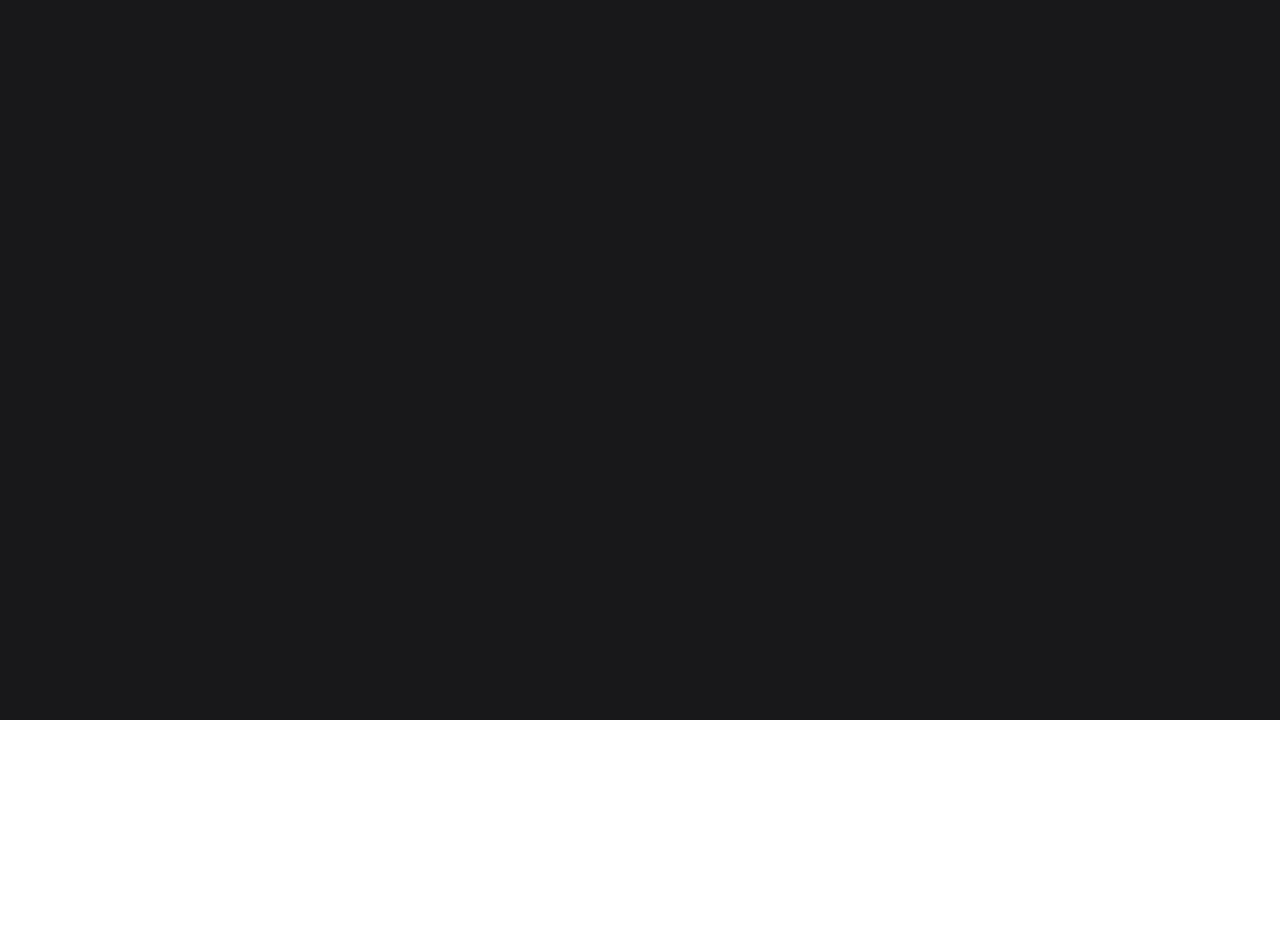
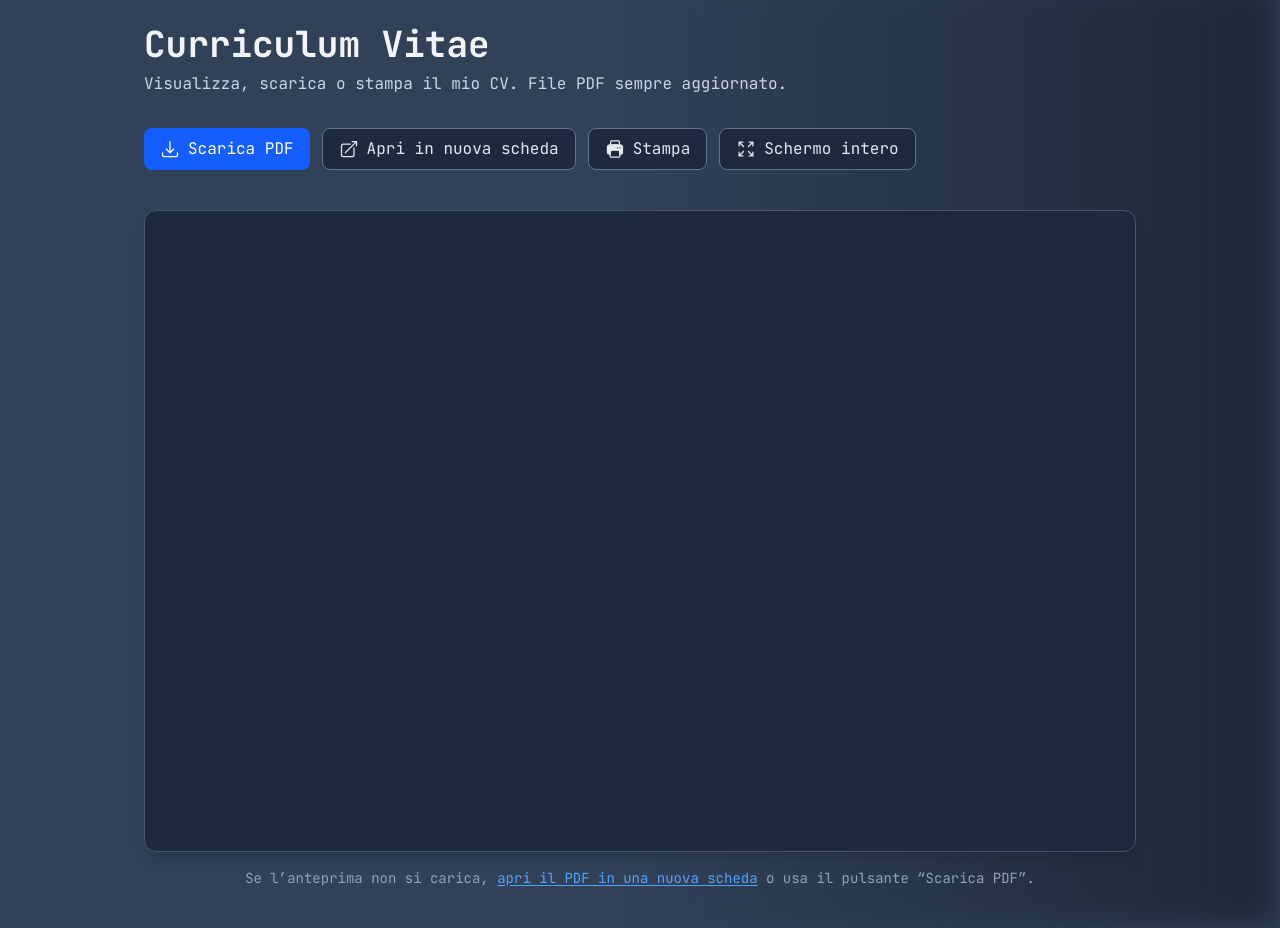
Before and after one commit to dpalexandru/dpalexandru.com, a React (Vite) app: page /cv in a window 1280 px wide. Shown: the part 80-1008 px from the top of the page. Before the commit the page ends 800 px from the top, so only its background shows below. Built offline with nearby package versions, Linux system fonts and the light colour scheme.

Commit message:
[add] cv page, view and download options

```diff
--- a/src/App.jsx
+++ b/src/App.jsx
@@ -5,6 +5,8 @@ import Home from './components/Home';
 import About from './components/About';
 import Portfolio from './components/Portfolio';
 import Contact from './components/Contact';
+import CVPage from "./pages/CVPage";
+
 import './index.css'
 
 
@@ -18,6 +20,7 @@ function App() {
           <Route path="/about" element={<About />} />
           <Route path="/portfolio" element={<Portfolio />} />
           <Route path="/contact" element={<Contact />} />
+          <Route path="/cv" element={<CVPage />} />
         </Routes>
       </Router>
     </div>
--- /dev/null
+++ b/src/pages/CVPage.jsx
@@ -0,0 +1,139 @@
+import { useEffect, useRef, useState } from "react";
+import {
+  ArrowDownTrayIcon,
+  ArrowsPointingOutIcon,
+  PrinterIcon,
+  ArrowTopRightOnSquareIcon,
+  XMarkIcon,
+} from "@heroicons/react/24/solid";
+
+const CV_URL = "/Alexandru-Dessanai-CV-2025.pdf";
+
+export default function CVPage() {
+  const [fullscreen, setFullscreen] = useState(false);
+  const closeBtnRef = useRef(null);
+
+  // Chiudi con ESC nel fullscreen
+  useEffect(() => {
+    const onKey = (e) => e.key === "Escape" && setFullscreen(false);
+    document.addEventListener("keydown", onKey);
+    return () => document.removeEventListener("keydown", onKey);
+  }, []);
+
+  const handlePrint = () => {
+    window.open(CV_URL, "_blank", "noopener,noreferrer");
+  };
+
+  return (
+    <div className="relative text-slate-100 min-h-screen overflow-hidden">
+      {/* layer di base */}
+      <div className="absolute inset-0 bg-slate-700" />
+      <div className="absolute inset-y-0 right-0 w-1/2 bg-gradient-to-l from-gray-800 to-transparent filter blur-lg" />
+
+      {/* contenuto */}
+      <main className="relative z-10 max-w-5xl mx-auto px-4 py-10">
+        {/* Titolo + descrizione */}
+        <h1 className="text-3xl md:text-4xl font-bold mb-2 text-slate-100">
+          Curriculum Vitae
+        </h1>
+        <p className="text-slate-300 mb-8">
+          Visualizza, scarica o stampa il mio CV. File PDF sempre aggiornato.
+        </p>
+
+        {/* Barra azioni */}
+        <div className="flex flex-wrap gap-3 mb-10">
+          <a
+            href={CV_URL}
+            download
+            className="inline-flex items-center gap-2 rounded-lg bg-blue-600 px-4 py-2 text-white hover:bg-blue-700 transition"
+          >
+            <ArrowDownTrayIcon className="h-5 w-5" />
+            <span>Scarica PDF</span>
+          </a>
+
+          <button
+            type="button"
+            onClick={() => window.open(CV_URL, "_blank", "noopener,noreferrer")}
+            className="inline-flex items-center gap-2 rounded-lg border border-slate-500 bg-slate-800 px-4 py-2 text-slate-200 hover:bg-slate-700 transition"
+          >
+            <ArrowTopRightOnSquareIcon className="h-5 w-5" />
+            <span>Apri in nuova scheda</span>
+          </button>
+
+          <button
+            type="button"
+            onClick={handlePrint}
+            className="inline-flex items-center gap-2 rounded-lg border border-slate-500 bg-slate-800 px-4 py-2 text-slate-200 hover:bg-slate-700 transition"
+          >
+            <PrinterIcon className="h-5 w-5" />
+            <span>Stampa</span>
+          </button>
+
+          <button
+            type="button"
+            onClick={() => setFullscreen(true)}
+            className="inline-flex items-center gap-2 rounded-lg border border-slate-500 bg-slate-800 px-4 py-2 text-slate-200 hover:bg-slate-700 transition"
+          >
+            <ArrowsPointingOutIcon className="h-5 w-5" />
+            <span>Schermo intero</span>
+          </button>
+        </div>
+
+        {/* Viewer PDF */}
+        <div className="overflow-hidden rounded-xl border border-slate-600 bg-slate-800 shadow-lg">
+          <iframe
+            title="Anteprima CV"
+            src={`${CV_URL}#view=FitH`}
+            className="h-[80vh] w-full"
+          />
+        </div>
+
+        <p className="mt-4 text-center text-sm text-slate-400">
+          Se l’anteprima non si carica,{" "}
+          <a
+            href={CV_URL}
+            target="_blank"
+            rel="noopener noreferrer"
+            className="text-blue-400 underline underline-offset-2 hover:text-blue-300"
+          >
+            apri il PDF in una nuova scheda
+          </a>{" "}
+          o usa il pulsante “Scarica PDF”.
+        </p>
+      </main>
+
+      {/* Modal fullscreen */}
+      {fullscreen && (
+        <div
+          role="dialog"
+          aria-modal="true"
+          className="fixed inset-0 z-[100] bg-black/70 flex flex-col"
+          onClick={() => setFullscreen(false)}
+        >
+          <div
+            className="flex items-center justify-between px-3 py-2 bg-slate-900/80 text-white"
+            onClick={(e) => e.stopPropagation()}
+          >
+            <span className="text-sm md:text-base">CV – modalità schermo intero</span>
+            <button
+              ref={closeBtnRef}
+              onClick={() => setFullscreen(false)}
+              className="inline-flex items-center gap-2 rounded-md bg-white/10 px-3 py-1.5 hover:bg-white/20 transition"
+            >
+              <XMarkIcon className="h-5 w-5" />
+              <span>Chiudi</span>
+            </button>
+          </div>
+
+          <div className="flex-1" onClick={(e) => e.stopPropagation()}>
+            <iframe
+              title="CV Fullscreen"
+              src={`${CV_URL}#view=FitH`}
+              className="h-full w-full"
+            />
+          </div>
+        </div>
+      )}
+    </div>
+  );
+}
```
